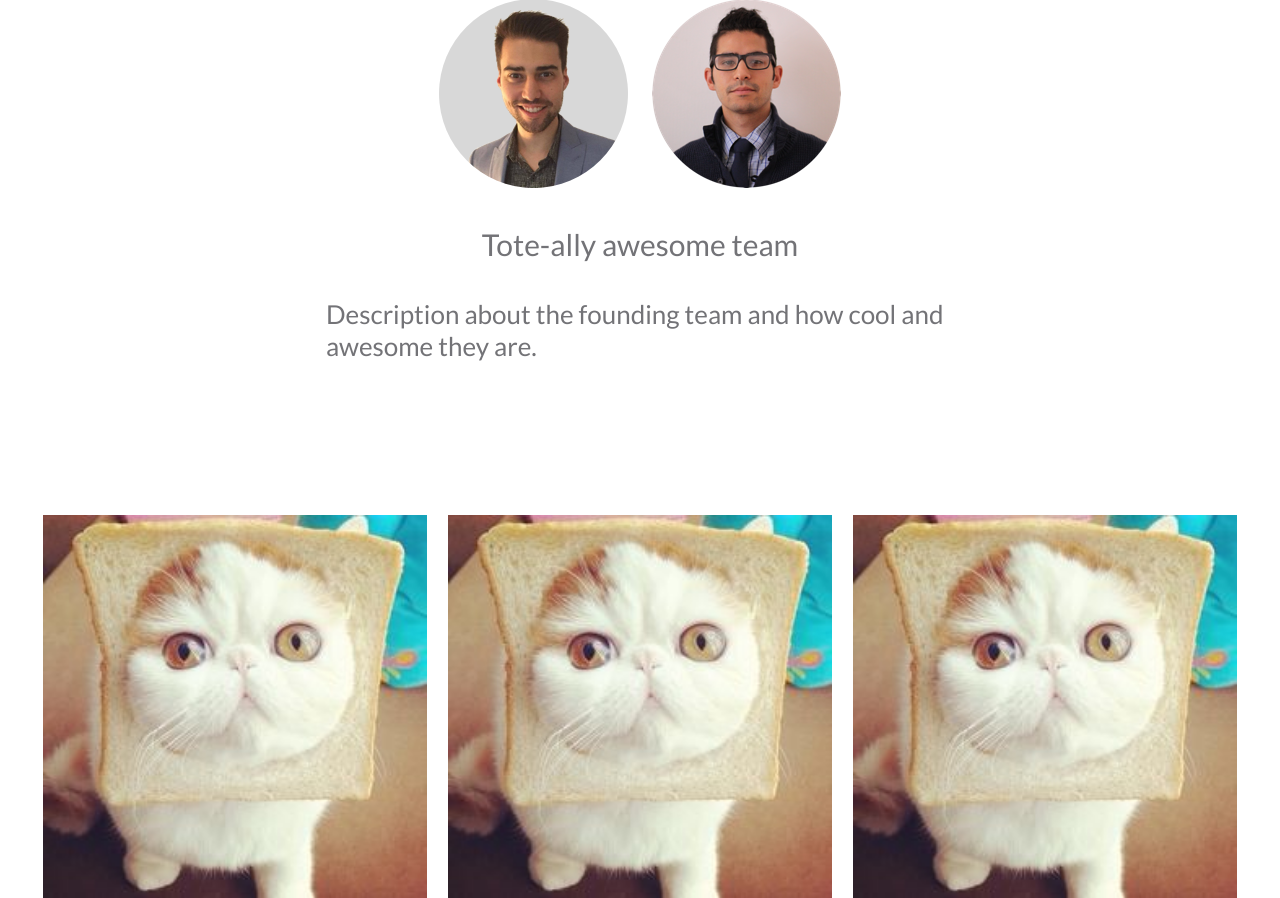
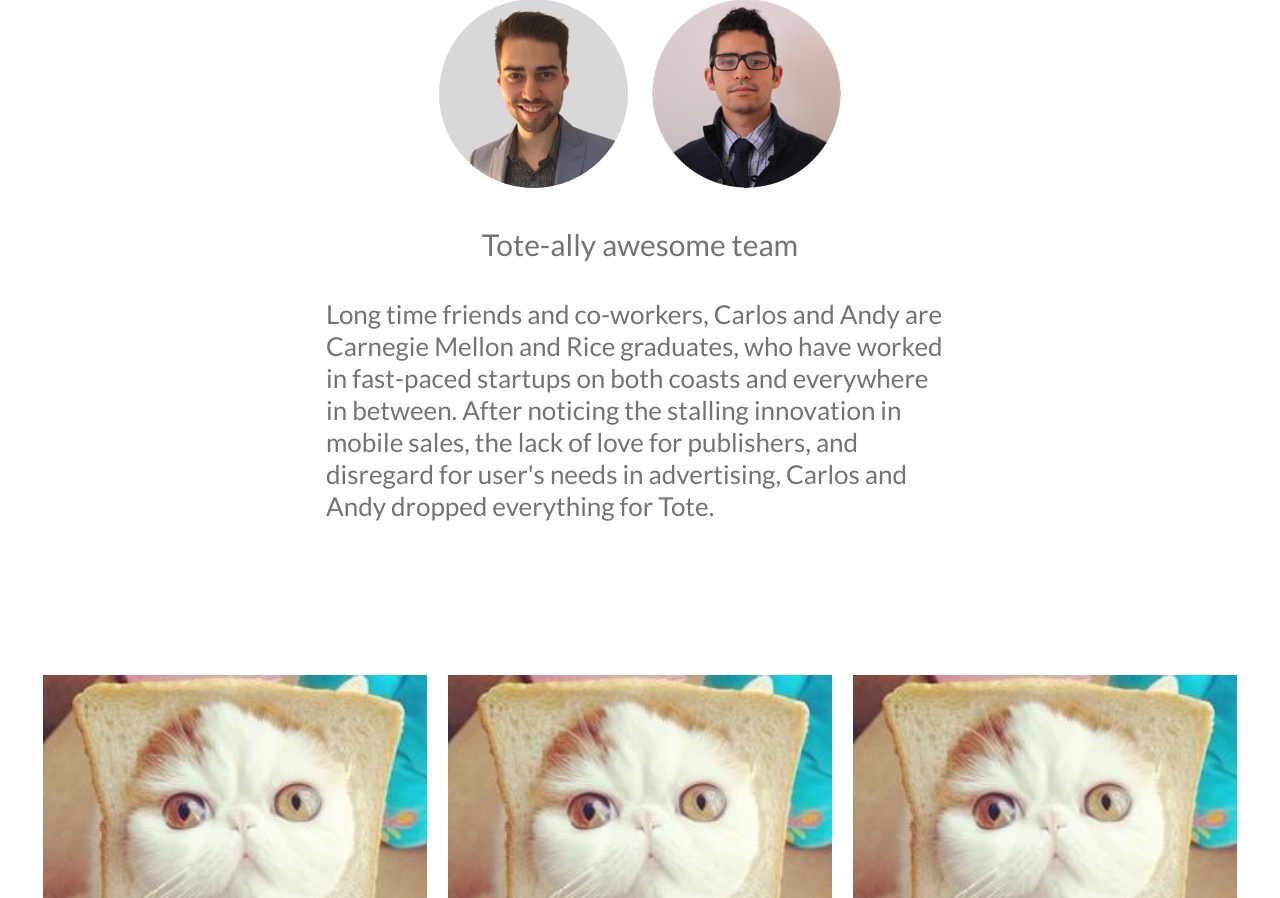
Before and after one commit to cgil/trie, a Flask app: page / in a window 1280 px wide. Shown: the part 1636-2534 px from the top of the page. Run offline with Flask 2, Linux system fonts and the light colour scheme; some libraries are stand-ins or nearby versions.

Commit message:
fix desc

```diff
--- a/trie/templates/index.html
+++ b/trie/templates/index.html
@@ -50,9 +50,12 @@
                     </div>
                     <h4>Tote-ally awesome team</h4>
                     <p>
-                        Description about the founding
-                        team and how cool and awesome
-                        they are.
+                        Long time friends and co-workers, Carlos and Andy are Carnegie Mellon
+                        and Rice graduates, who have worked in fast-paced startups on both
+                        coasts and everywhere in between. After noticing the stalling
+                        innovation in mobile sales, the lack of love for publishers, and
+                        disregard for user's needs in advertising,
+                        Carlos and Andy dropped everything for Tote.
                     </p>
                 </div>
                 <div class="photo-booth">
```
